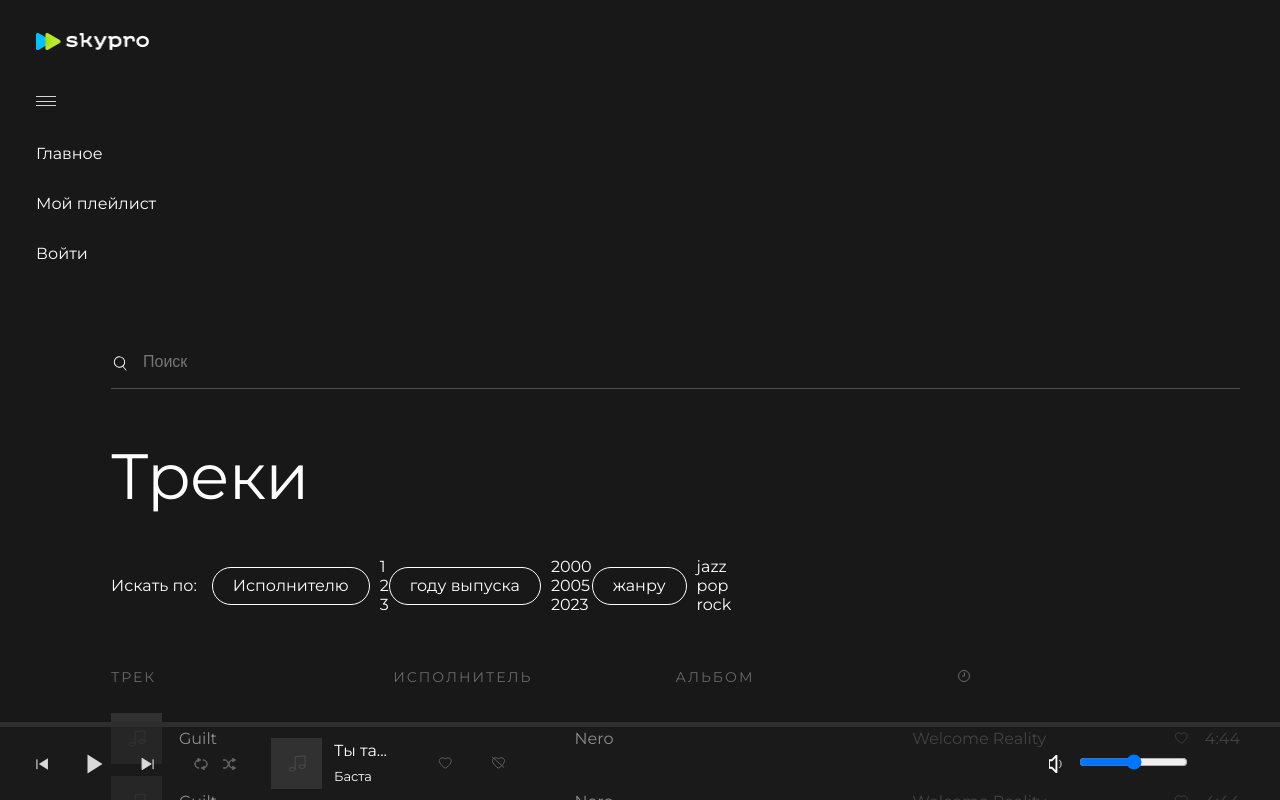
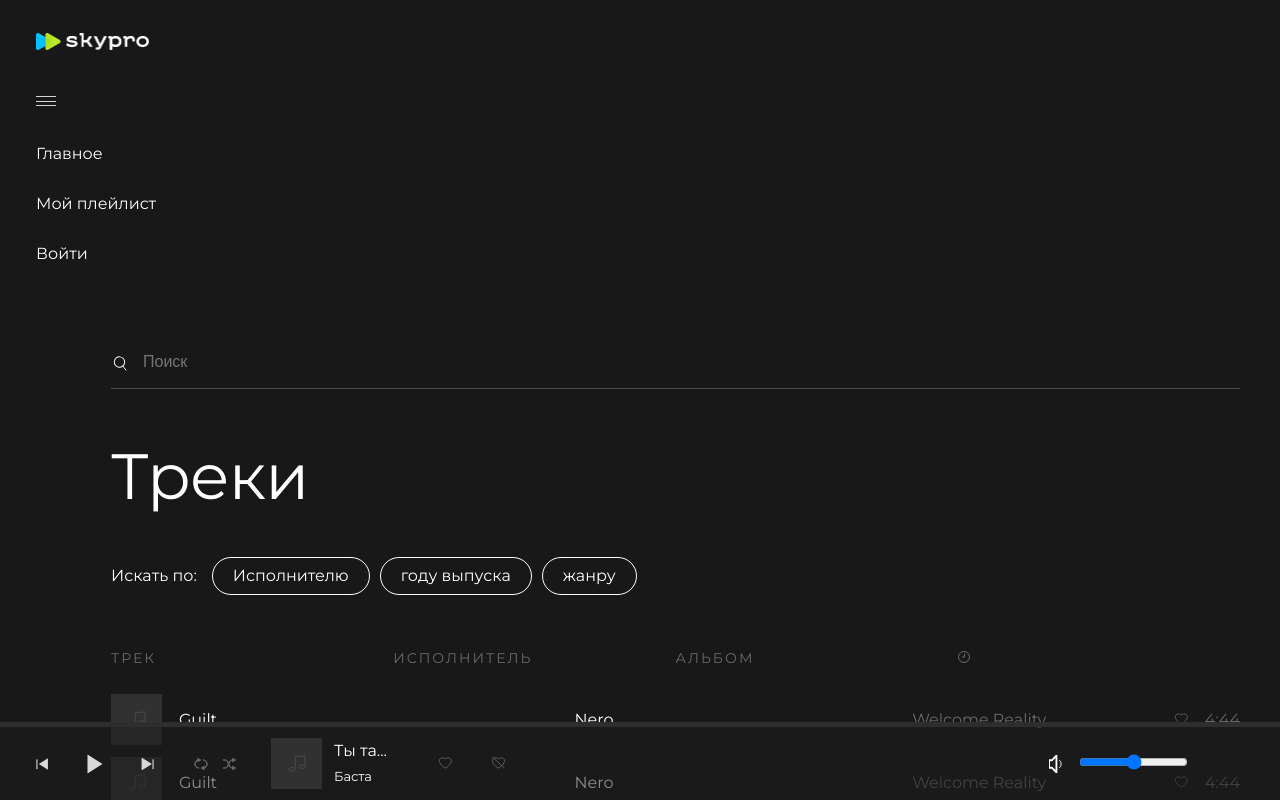
Before and after one commit to DKTNS/skypro-music, a Next.js app in the folder skypro-music/: page / in a window 1280 px wide. Built offline with nearby package versions, Linux system fonts and the light colour scheme.

Commit message:
Фильтры раскрываются. без стилей.

```diff
--- a/skypro-music/src/components/filters/filterItem/filterItem.tsx
+++ b/skypro-music/src/components/filters/filterItem/filterItem.tsx
@@ -2,11 +2,17 @@ import classNames from "classnames";
 import styles from "./filterItem.module.css";
 import { FilteItemType } from "@/types";
 
+export default function FilterItem({
+  handleFilterClick,
+  title,
+  list,
+  isOpened
+}: FilteItemType) {
+  return (
+    <>
 
-export default function FilterItem({handleFilterClick, title, list}:FilteItemType) {
-
-  return (
-<>    <div onClick={() => handleFilterClick(title)}
+      <div
+        onClick={() => handleFilterClick(title)}
         className={classNames(
           styles.filterButton,
           styles.buttonAuthor,
@@ -17,7 +23,11 @@ export default function FilterItem({handleFilterClick, title, list}:FilteItemTyp
       </div>
       {/* подтягиваем список(мапим) и передаем его в li строку как item
   это будет выпадающий спсиок. */}
-    <ul>{list.map((item) => <li key={item}>{item}</li>)}</ul>
+      {isOpened && (<ul>
+        {list.map((item) => (
+          <li key={item}>{item}</li>
+        ))}
+      </ul>)}
     </>
   );
 }
```
Lines whose indentation alone changed are shown as unchanged.
